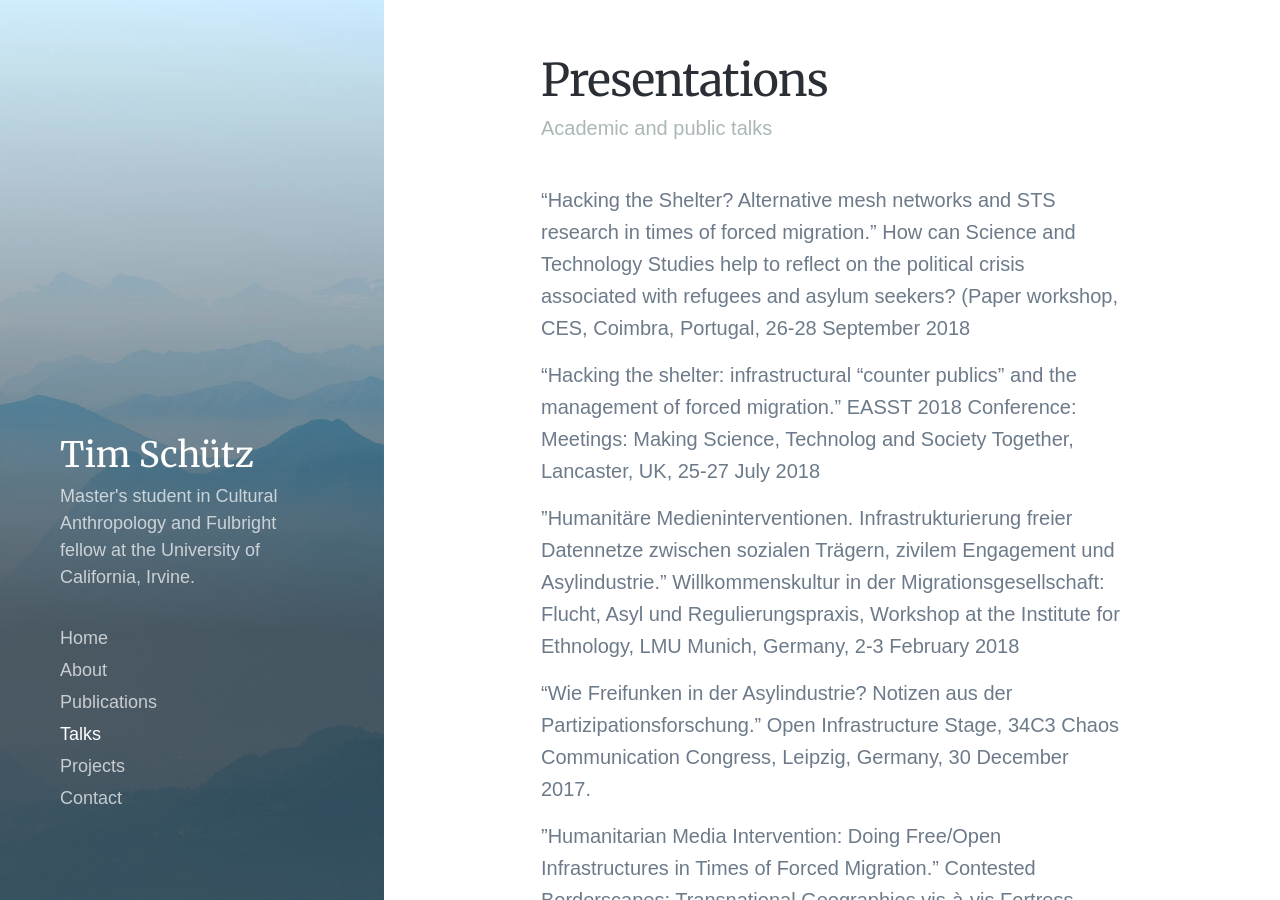
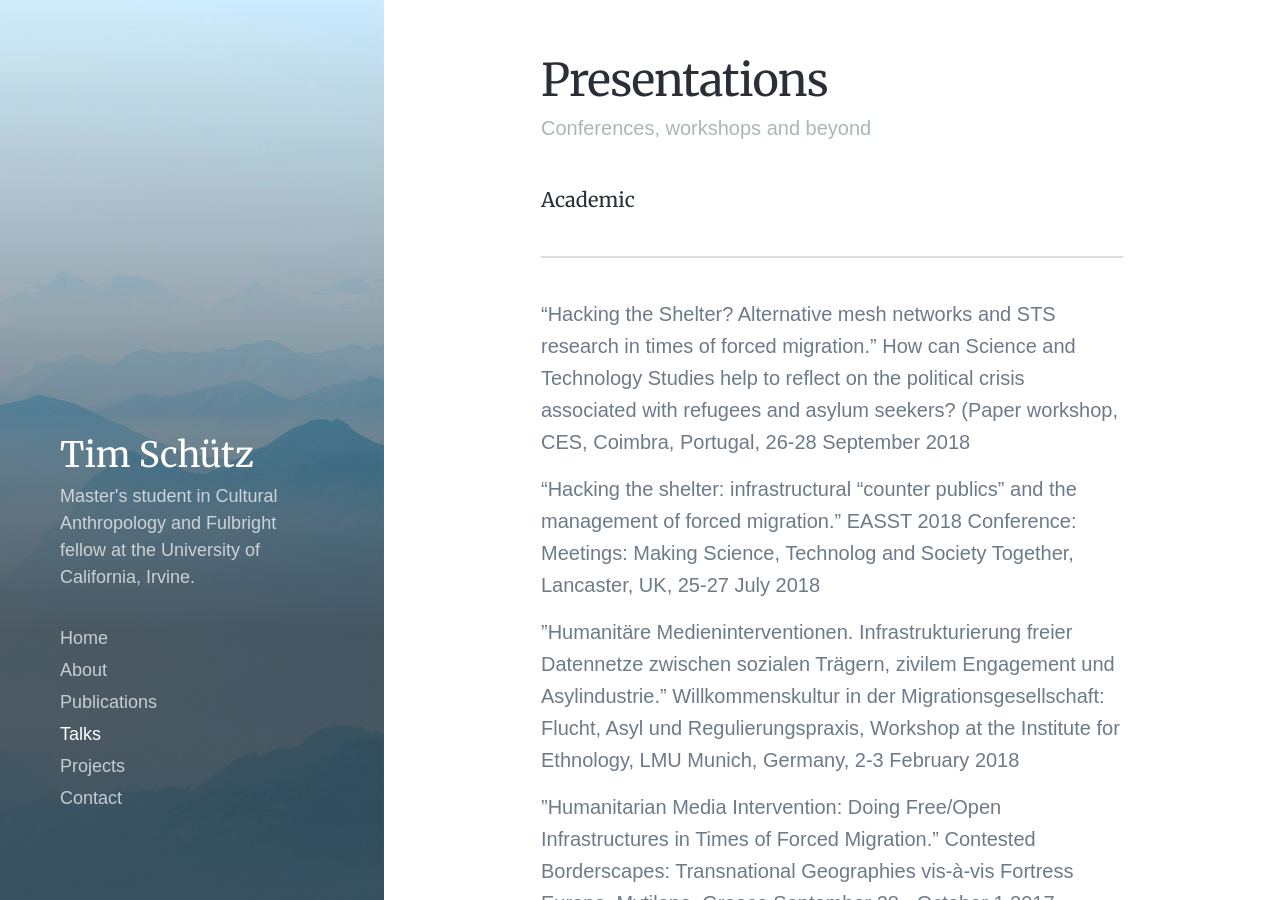
Before and after one commit to Tschuetzuci/tschuetzuci.github.io, a Jekyll site: the page built from _pages/presentations.md, in a window 1280 px wide and 900 px high. Built offline with Jekyll 4.4.1, drawn with Linux system fonts in a browser that asks for light colours; nearby versions of some CDN libraries; some web fonts are replaced; some of the changed text lies outside the part shown.

Commit message:
Update presentations.md

```diff
--- a/_pages/presentations.md
+++ b/_pages/presentations.md
@@ -1,10 +1,12 @@
 ---
 title: Presentations
-subtitle: Academic and public talks
-description: Publications by Tim Schütz
+subtitle: Conferences, workshops and beyond
+description: Presentations by Tim Schütz
 featured_image: /images/demo/demo-portrait.jpg
 ---
 
+###### Academic
+---
 
 "Hacking the Shelter? Alternative mesh networks and STS research in times of forced migration."
 How can Science and Technology Studies help to reflect on the political crisis associated with refugees and asylum seekers? (Paper workshop, CES, Coimbra, Portugal, 26-28 September 2018
```
Also changed, not shown: other parts of _pages/presentations.md (+4 -2 lines).
